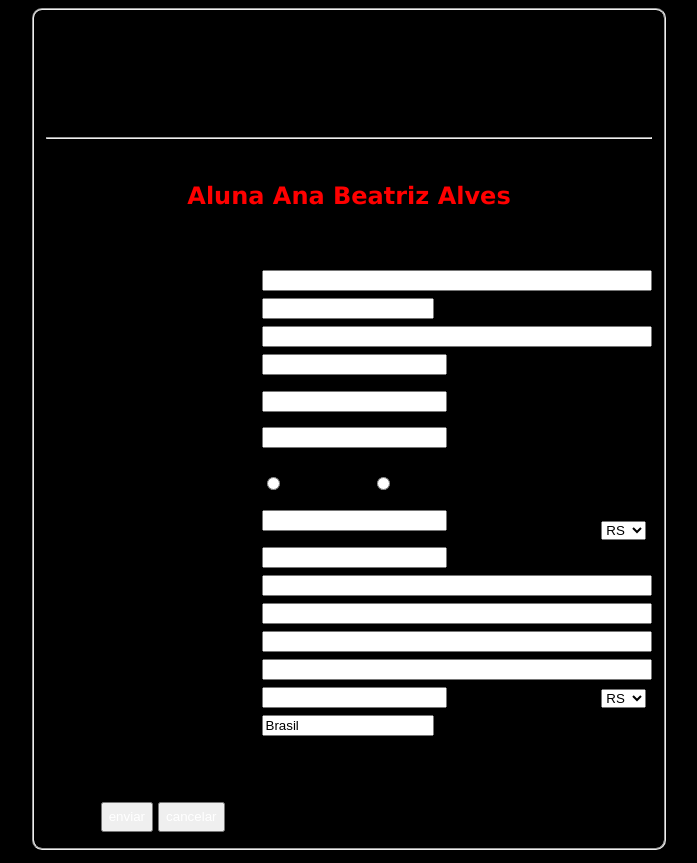
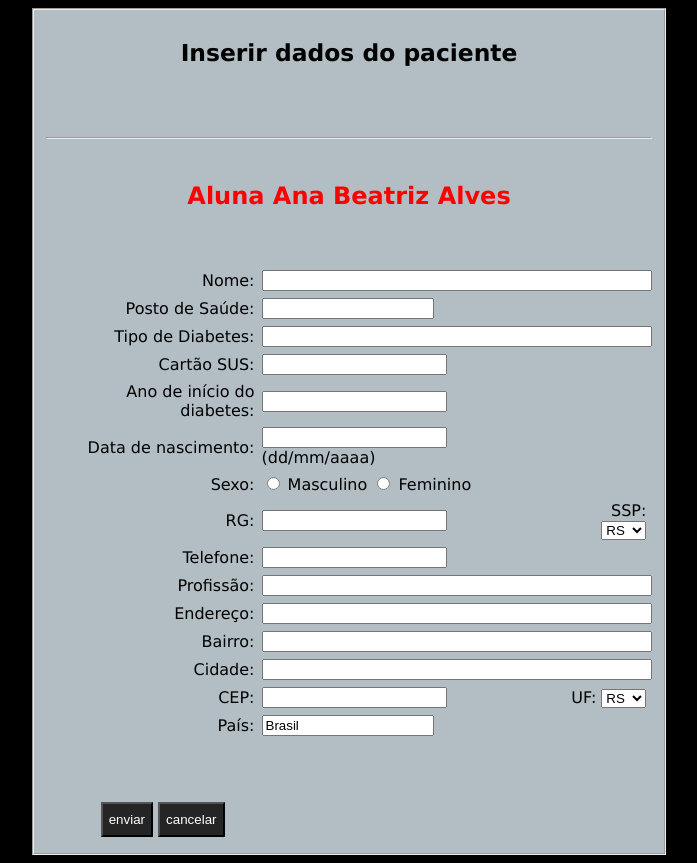
Before and after one commit to anabeatrizalves204/AnaBeatrizAlves_Desen_sistemas_Tarde, a PHP site: page /form1.html in a window 1280 px wide. Shown: the whole page, without its empty margins (291-988 px from the left). Run offline with PHP 8.4, Linux system fonts and the light colour scheme.

Commit message:
formulario
css

```diff
--- a/javascriptex/formulario.css
+++ b/javascriptex/formulario.css
@@ -27,8 +27,7 @@ fieldset{
     margin-right: auto;
     width: 48%;
     height: 100%;
-    background-color: b2bec3;
-    border-radius: 10px;
+    background-color: #b2bec3;
 }
 
 .estados{
@@ -44,6 +43,7 @@ button{
 .tamanho{
     width: 130%;
 }
+
 .tamanho2{
     width: 56%;
 }
@@ -58,9 +58,9 @@ button{
     height: 100%;
 }
 
-.btn1, btn2{
-    background-color: rgb 37,37,37;
+.btn1, .btn2{
+    background-color: rgb(37,37,37);
     color: white;
-    height: 30px;
+    height: 35px;
     margin-top: 34%;
 }
```
